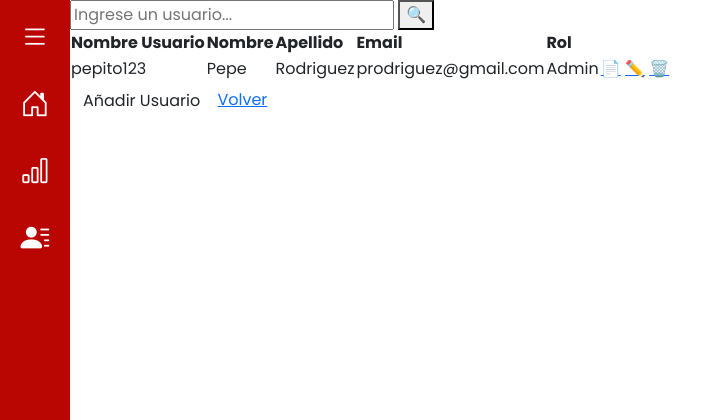
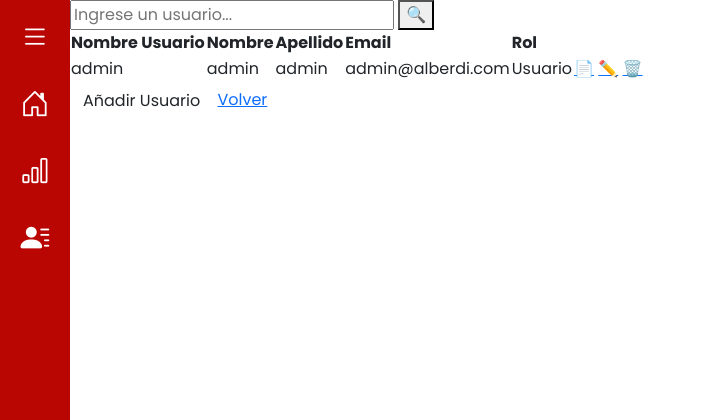
Before and after one commit to ddalio/proyecto-alberdi-unrc-2025, a Flask app: page /cuentas/ in a window 1280 px wide. Shown: the top 420 px of the page, without its empty margins (0-713 px from the left). Run offline with Flask 3, Linux system fonts and the light colour scheme.

Commit message:
Se agrego la ruta para listar las cuentas disponibles y se modifico el template para que se muestren sus datos, mas el rol que tienen en el sistema

```diff
--- a/app/routes/cuentas_routes.py
+++ b/app/routes/cuentas_routes.py
@@ -11,7 +11,23 @@ cuentas_bp = Blueprint('cuentas', __name__, url_prefix='/cuentas')
 # Listado de cuentas
 @cuentas_bp.route("/")
 def cuentas():
-    return render_template('cuentas.html')
+    cuentas = Cuenta.query.all()
+
+    # Traemos todos los administradores
+    admins = {admin.nombre_usuario for admin in Administrador.query.all()}
+
+    # Agregamos el rol a cada cuenta
+    cuentas_con_rol = []
+    for cuenta in cuentas:
+        rol = "Administrador" if cuenta.nombre_usuario in admins else "Usuario"
+        cuentas_con_rol.append({
+            "nombre_usuario": cuenta.nombre_usuario,
+            "nombre": cuenta.nombre,
+            "apellido": cuenta.apellido,
+            "email": cuenta.email,
+            "rol": rol
+        })
+    return render_template('cuentas.html', list_cuentas = cuentas_con_rol)
 
 # NOTA!!! Se usaria en el metodo donde este el listado de las cuentas
 def buscar_cuenta():
@@ -51,7 +67,7 @@ def crear_cuenta():
         db.session.add(nueva_cuenta)
 
         #guardo la cuenta en la tabla cuenta y ademas en administrador en caso de que el rol = admin
-        if rol == "administrador":
+        if rol.lower() == "administrador":
             nuevo_admin = Administrador(nombre_usuario = nombre_usuario)
             db.session.add(nuevo_admin)
 
--- a/app/templates/agregar_usuario.html
+++ b/app/templates/agregar_usuario.html
@@ -12,7 +12,7 @@ if messages %} {% for category, message in messages %}
 
   <label for="rol">Rol:</label>
   <select name="rol" id="rol" required>
-    <option value="">-- Seleccioná un rol --</option>
+    <option value="">Seleccioná un rol</option>
     <option value="usuario">Usuario</option>
     <option value="administrador">Administrador</option>
   </select>
--- a/app/templates/cuentas.html
+++ b/app/templates/cuentas.html
@@ -17,19 +17,20 @@ content %}
     </tr>
   </thead>
   <tbody>
+    {% for cuenta in list_cuentas | reverse %}
     <tr>
-      <td>pepito123</td>
-      <td>Pepe</td>
-      <td>Rodriguez</td>
-      <td>prodriguez@gmail.com</td>
-      <td>Admin</td>
+      <td>{{cuenta.nombre_usuario}}</td>
+      <td>{{cuenta.nombre}}</td>
+      <td>{{cuenta.apellido}}</td>
+      <td>{{cuenta.email}}</td>
+      <td>{{cuenta.rol }}</td>
       <td class="acciones">
         <a href="#" class="ver">📄</a>
         <a href="#" class="editar">✏️</a>
         <a href="#" class="borrar">🗑️</a>
       </td>
     </tr>
-
+    {% endfor %}
     <!--si no hay datos: <tr><td colspan="6">No hay usuarios cargados</td></tr>  -->
   </tbody>
 </table>
```
